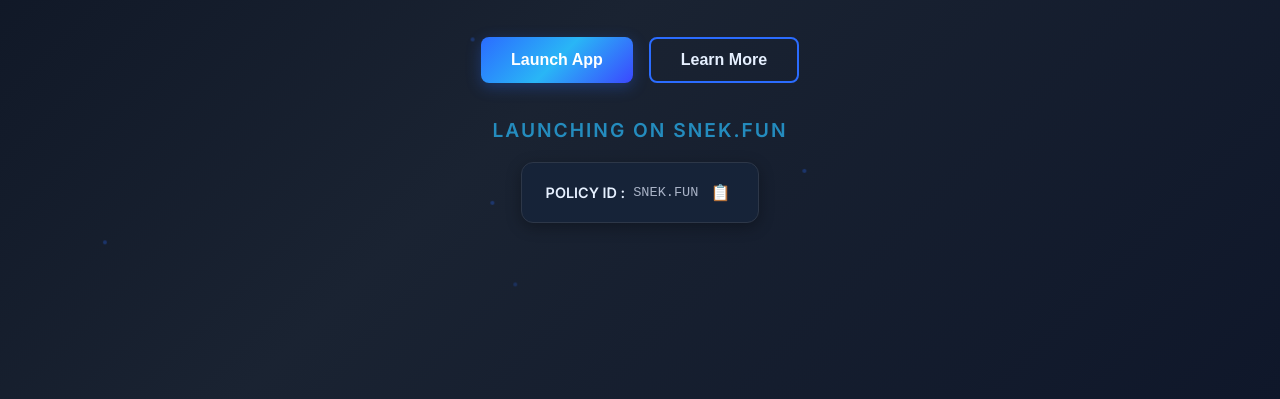
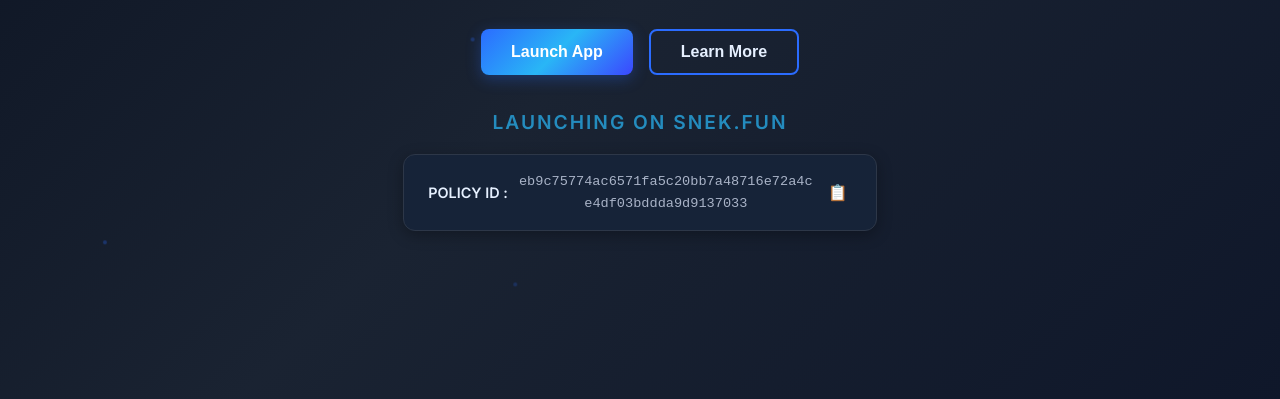
Before and after one commit to Junkora/deepcatch, a plain HTML site: page index.html in a window 1280 px wide. Shown: the part 401-800 px from the top of the page. Drawn offline with Linux system fonts and the light colour scheme.

Commit message:
Update index.html

```diff
--- a/index.html
+++ b/index.html
@@ -50,7 +50,7 @@
                 <p class="launching-text">LAUNCHING ON SNEK.FUN</p>
                 <div class="policy-id-container">
                     <span class="policy-id-label">POLICY ID :</span>
-                    <span class="policy-id-value" id="policyId">SNEK.FUN</span>
+                    <span class="policy-id-value" id="policyId">eb9c75774ac6571fa5c20bb7a48716e72a4ce4df03bddda9d9137033</span>
                     <button class="copy-btn" id="copyPolicyId" title="Copy Policy ID">📋</button>
                 </div>
             </div>
```
